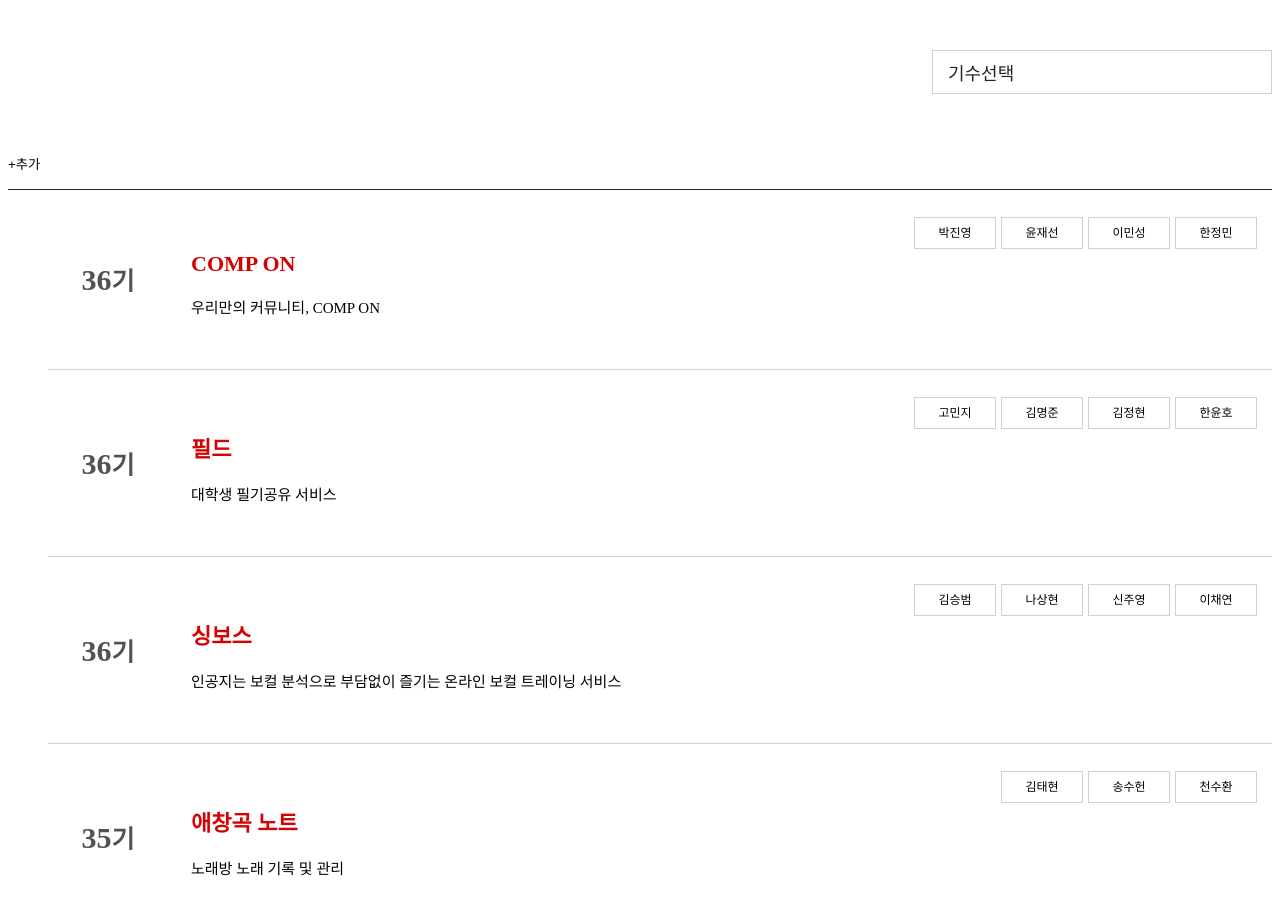
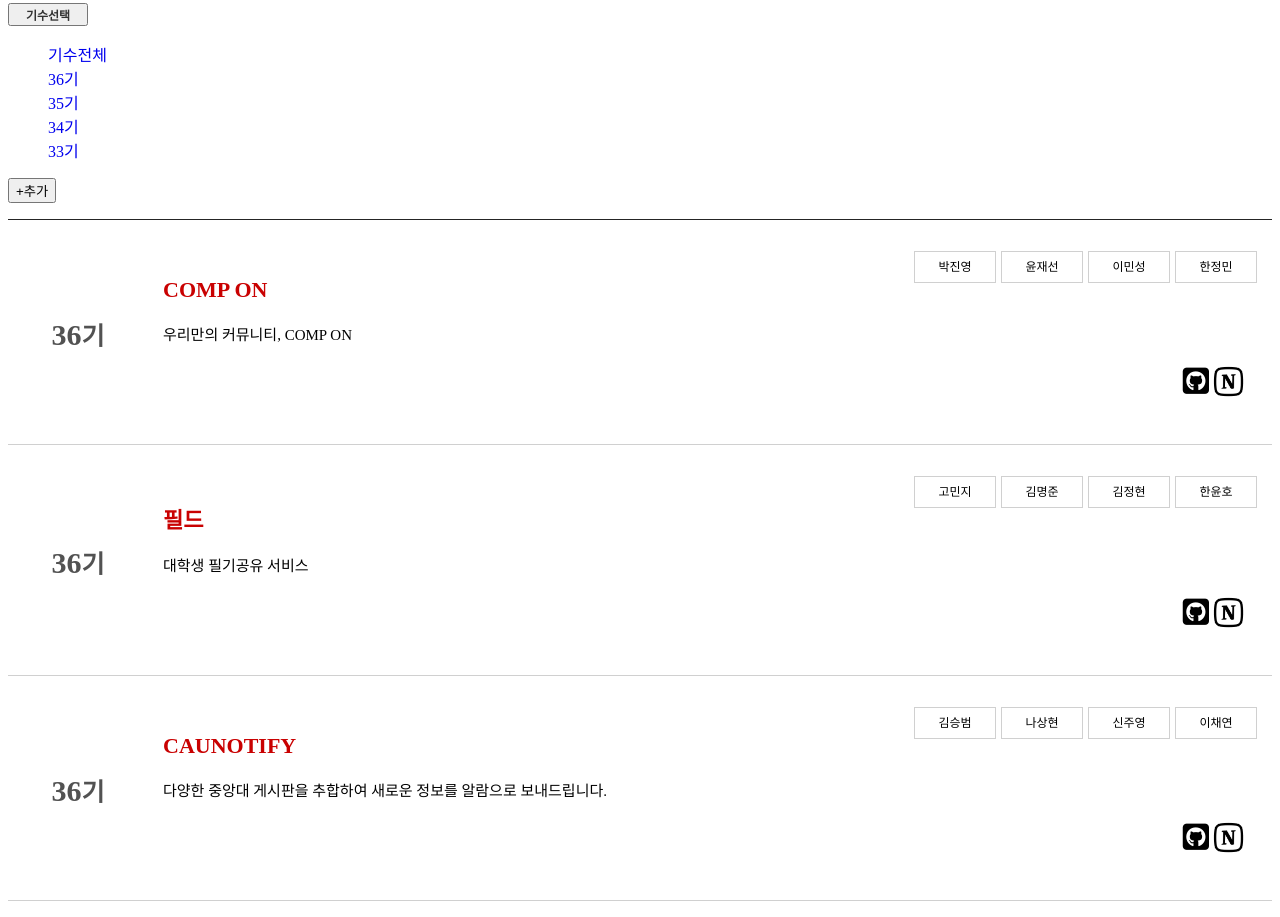
Before and after one commit to YUNJAESEON/COMP-ON, a plain HTML site: page project/project.html in a window 1280 px wide. Shown: the part 633-1550 px from the top of the page. Drawn offline with Linux system fonts and the light colour scheme; a web font is replaced by a local one.

Commit message:
PROJECT 수정 페이지

```diff
--- a/project/pro.css
+++ b/project/pro.css
@@ -18,6 +18,16 @@ h2 {
 }
 
 li {list-style: none;}
+
+ul {
+    display: block;
+    list-style-type: disc;
+    margin-block-start: 1em;
+    margin-block-end: 1em;
+    margin-inline-start: 0px;
+    margin-inline-end: 0px;
+    padding-inline-start: 40px;
+}
 
 
 /*------menu-------*/
@@ -68,24 +78,26 @@ a {text-decoration: none;}
     overflow: hidden;
     min-height: 100px;
     margin: 0 auto;
-    padding: 30px 0 100px;
+    padding: 30px 0 10px;
 }
 
 .contentsarea .contents_title {
     padding: 25px 0;
-    margin: 0 auto 100px;
+    margin: 0 auto 35px;
     width: 100%;
     padding-top: 40px;
     padding-bottom: 1px;
     text-align: center;
     font-family: 'Lora', serif;
-    background-color: #252424;
+    background-color: #2a2a2a;
 }
 
 .contentsarea .contents_title h2 {
     color: rgb(209, 209, 209);
     font-size: 25px;
     font-weight: 600;
+    margin-top: 30px;
+    margin-bottom: 30px;
     text-transform: uppercase;
 }
 
@@ -103,7 +115,7 @@ a {text-decoration: none;}
 }
 
 .contentsarea .contents_title2 {
-    margin-bottom: 60px;
+    margin-bottom: 50px;
     text-align: center;
     font-family: 'LeferiPoint-WhiteObliqueA';
 }
@@ -122,6 +134,71 @@ a {text-decoration: none;}
 
 
 /*--dropdown_list--*/
+@import url('https://fonts.googleapis.com/icon?family=Material+Icons');
+
+.dropdown-label{
+  font-size : 12px;
+  margin : 10px;
+  font-weight : bold;
+  color : rgb(50, 50, 50);
+}
+
+.dropdown{
+  position : relative;
+  display : inline-block;
+}
+
+.dropbtn_icon{
+  font-family : 'Material Icons';
+}
+.dropbtn{
+  display : block;
+  border : 2px solid rgb(94, 94, 94);
+  border-radius : 4px;
+  background-color: #fcfcfc;
+  font-weight: 400;
+  color : rgb(124, 124, 124);
+  padding : 12px;
+  width :240px;
+  text-align: left;
+  cursor : pointer;
+  font-size : 12px;
+  z-index :1;
+  position : relative;
+}
+.dropdown-content{
+  display : none;
+  font-weight: 400;
+  background-color: #fcfcfc;
+  min-width : 240px;
+  border-radius: 8px;
+  height : 160px;
+  overflow : scroll;
+  box-shadow: 0px 0px 10px 3px rgba(190, 190, 190, 0.6);
+}
+.dropdown-content::-webkit-scrollbar{
+  width : 5px;
+  height : 10px;
+}
+.dropdown-content::-webkit-scrollbar-thumb{
+  border-radius : 2px;
+  background-color :rgb(194, 194, 194)
+}
+
+.dropdown-content div{
+  display : block;
+  text-decoration : none;
+  color : rgb(37, 37, 37);
+  font-size: 12px;
+  padding : 12px 20px;
+}
+.dropdown-content div:hover{
+  background-color: rgb(226, 226, 226);
+}
+
+.dropdown-content.show{
+  display : block;
+}
 .division {
     width: 100%;
     margin: 0 auto;
@@ -134,42 +211,44 @@ a {text-decoration: none;}
 }
 
 .project_area .project_option {
-    margin-bottom: 60px;
+    margin-bottom: 50px;
     text-align: right;}
 
 .project_area .project_option .dropdown {
     display: inline-block;}
 
     .division .contents_detail .dropdown, .dropup {
-        position:relative; width: 340px;}
+        position:relative; width: 250px;}
 
     .division .contents_detail .dropdown > button {
-        padding: 0 40px 0 15px;
+        padding: 0 30px 0 15px;
         width: 100%;
-        height: 44px;
+        height: 40px;
         color: #252525;
-        font-size: 18px;
+        font-size: 15px;
         text-align: left;
         border: 1px solid
         #d0d0d0; background: url('/static/sw/images/icon_arrow5.png') right 20px center no-repeat;}
     .division .contents_detail .dropdown:hover > button {
-        border: 1px solid #006eb7;}
+        border: 1px solid #000000;}
 
     .division .contents_detail .dropdown-menu {
         position:absolute;
         top:43px;
         left: 0;
-        -index:1000;
+        Z-index:1000;
         display:none;
         width:100%;
         text-align:left;
-        border: 1px solid #006eb7;
+        border: 1px solid #0099ff;
         background: #fff;}
 
     .division .contents_detail .dropdown-menu > li {width: 100%; border-bottom: 1px solid #006eb7;}
     .division .contents_detail .dropdown-menu > li:last-child {border-bottom: 0;}
     .division .contents_detail .dropdown-menu > li > a {display:block; padding: 0 15px; line-height: 44px; white-space: nowrap;}
     .division .contents_detail .open > .dropdown-menu {display:block}
+
+/* button */
 
 /*project_list*/
 .project_area2 .project_list>li dl dd .name {
@@ -180,6 +259,25 @@ a {text-decoration: none;}
     font-family: 'NanumBarunGothic';
 }
 
+.link {
+    position: relative;
+    right: inherit;
+    margin-right: 10px;
+    display: flex;
+    list-style: none;
+    float: right;
+  }
+
+  .link a i {
+    color :black;
+    font-size: 30px;
+    padding: 1px;
+  }
+
+  .link a i:hover {
+    color: #636d6f;
+  }
+
 .project_area2 .project_list {
     border-top: 1px solid #252525;
 }
@@ -187,10 +285,12 @@ a {text-decoration: none;}
 .project_area2 .project_list>li {
     border-bottom: 1px solid #d0d0d0;
     font-family: 'NanumBarunGothic';
+    padding-top: 4px;
+    margin-left: -40px;
 }
 
 .project_area2 .project_list>li:hover {
-    background: #f7fdff;
+    background: #f1fcff;
 }
 
 .project_area2 .project_list>li dl {
@@ -201,7 +301,7 @@ a {text-decoration: none;}
 
 .project_area2 .project_list>li dl dt {
     display: table-cell;
-    width: 120px;
+    width: 140px;
     text-align: center;
     vertical-align: middle;
     color: #525252;
@@ -218,17 +318,17 @@ a {text-decoration: none;}
 .project_area2 .project_list>li dl dd {
     display: table-cell;
     position: relative;
-    padding: 23px;
+    padding: 15px;
 }
 
 .project_area2 .project_list>li dl dd h3 {
-    margin-bottom: 8px;
-    color: #d30303;
+    margin-bottom: 5px;
+    color: #c90101;
     font-size: 22px;
 }
 
 .project_area2 .project_list>li dl dd h4 {
-    margin-bottom: 1px;
+    margin-bottom: -10px;
     font-size: 15px;
     font-weight: 200;
 }
@@ -255,11 +355,19 @@ a {text-decoration: none;}
     border: 1px solid #d0d0d0;
 }
 
-button {
-    border: 0 none;
-    background-color: transparent;
-    cursor: pointer;
-    margin: 0;
-    padding: 0;
-    overflow: visible;
+  /*--footer*/
+  footer {
+    width: 100%;
+    background-color: #fff;
+    height: 100px;
+    display: flex;
+    justify-content: center;
+    align-items: center;
+    padding-top: 50px;
+  }
+
+  footer p{
+  margin-bottom: px;
+  font-size: 13px;
+  color: #949497;
 }
--- a/project/project.html
+++ b/project/project.html
@@ -1,5 +1,5 @@
 <!DOCTYPE html>
-<html lang="en">
+<html lang="ko">
   <head>
     <meta charset="UTF-8" />
     <meta http-equiv="X-UA-Compatible" content="IE=edge" />
@@ -8,8 +8,7 @@
     <link rel="stylesheet" href="pro.js" />
     <script
       src="https://kit.fontawesome.com/d6e8faafbc.js"
-      crossorigin="anonymous"
-    ></script>
+      crossorigin="anonymous"></script>
     <title>COMP ON</title>
   </head>
 
@@ -26,9 +25,6 @@
   </header>
 
   <body>
-    <link
-      href="https://fonts.googleapis.com/css2?family=Kanit:wght@700;800;900&display=swap"
-      rel="stylesheet"/>
     <nav role="navigation" class="primary-navigation">
       <ul>
         <li><a href="chat주소">Chat</a></li>
@@ -62,7 +58,9 @@
       </div>
 
     </div>
+  </div>
 
+<!--dropdown-->
 <div id="contentsList">
     <script>
       function selcid(num) {
@@ -77,10 +75,7 @@
       }
     </script>
 
-      <div class="division">
-        <div class="contents_detail">
-          <div class="project_area">
-
+  <!--dropdown -->
           <div class="project_option">
           <div class="dropdown dropselect">
               <button type="button" data-toggle="dropdown" aria-expanded="true">
@@ -124,12 +119,15 @@
                   style="cursor: pointer">33기</a>
               </li>
             </ul>
-
-
+        </div>
       </div>
     </div>
 
-        <button>+추가</button>
+    <input id='add_project'
+     type='button'
+     onclick='newPage()'
+     value='+추가' />
+
     <div class = "project_area2">
         <ul class="project_list">
             <li class="cid_36">
@@ -146,6 +144,20 @@
                     <li>윤재선</li>
                     <li>이민성</li>
                     <li>한정민</li>
+                  </ul>
+                  <ul class="link">
+                    <li class="link_icon">
+                      <a href="https://github.com/Jeongmin39/COMP-ON"
+                      target="_blank"
+                      title="go github"
+                        ><i class="fa-brands fa-square-github"></i></a>
+
+                        <a href="https://trite-hippodraco-90c.notion.site/COMP-M-7ad83a56f20f4990a673f931b7147e44"
+                        target="_blank"><img
+                          src="./notion_logo.png"
+                          title="go notion"
+                          style="width: 37px;margin-bottom: -8px; margin-left: -4px;"/></a>
+                    </li>
                   </ul>
                 </dd>
               </dl>
@@ -164,6 +176,20 @@
                     <li>김정현</li>
                     <li>한윤호</li>
                   </ul>
+                  <ul class="link">
+                    <li class="link_icon">
+                      <a href="https://github.com/Jeongmin39/COMP-ON"
+                      target="_blank"
+                      title="go github"
+                        ><i class="fa-brands fa-square-github"></i></a>
+
+                        <a href="https://trite-hippodraco-90c.notion.site/COMP-M-7ad83a56f20f4990a673f931b7147e44"
+                        target="_blank"><img
+                          src="./notion_logo.png"
+                          title="go notion"
+                          style="width: 37px;margin-bottom: -8px; margin-left: -4px;"/></a>
+                    </li>
+                  </ul>
                 </dd>
               </dl>
             </li>
@@ -172,10 +198,9 @@
               <dl>
                 <dt><span>36</span>기</dt>
                 <dd>
-                      <h3>싱보스</h3>
+                  <h3>CAUNOTIFY</h3>
                   <h4>
-                        인공지는 보컬 분석으로 부담없이 즐기는 온라인 보컬 트레이닝
-                        서비스
+                    다양한 중앙대 게시판을 추합하여 새로운 정보를 알람으로 보내드립니다.
                   </h4>
                   <p></p>
                   <ul class="name">
@@ -183,6 +208,20 @@
                     <li>나상현</li>
                     <li>신주영</li>
                     <li>이채연</li>
+                  </ul>
+                  <ul class="link">
+                    <li class="link_icon">
+                      <a href="https://github.com/Jeongmin39/COMP-ON"
+                      target="_blank"
+                      title="go github"
+                        ><i class="fa-brands fa-square-github"></i></a>
+
+                        <a href="https://trite-hippodraco-90c.notion.site/COMP-M-7ad83a56f20f4990a673f931b7147e44"
+                        target="_blank"><img
+                          src="./notion_logo.png"
+                          title="go notion"
+                          style="width: 37px;margin-bottom: -8px; margin-left: -4px;"/></a>
+                    </li>
                   </ul>
                 </dd>
               </dl>
@@ -334,7 +373,8 @@
     </div>
 
   </div>
-    </div>
-  </div>
 </body>
+<footer>
+    <p>copyright ⓒ 2023 All rights reserved by COMP ON</p>
+</footer>
 </html>
```
Also changed, not shown: project/Notion_app_logo.png (added), project/notion_logo.png (added), project/pro.js (line endings or trailing spaces). Lines whose indentation alone changed are shown as unchanged.
